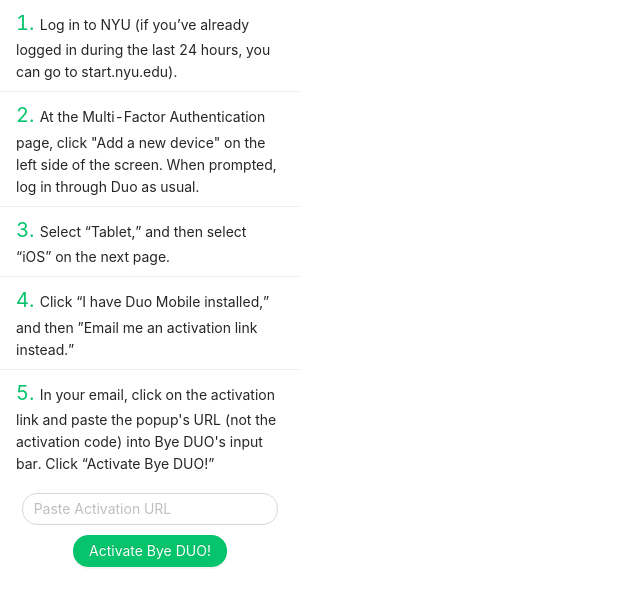
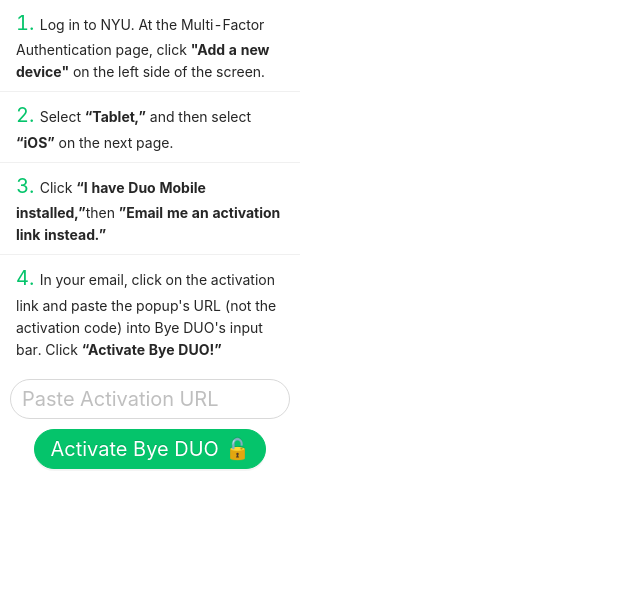
Before and after one commit to yuchenliu15/bye-duo, a React (Create React App) app in the folder frontend/: page / in a window 1280 px wide. Shown: the top 606 px of the page, without its empty margins (0-640 px from the left). Built offline with nearby package versions, Linux system fonts and the light colour scheme.

Commit message:
improve ui
- add bold
- enlarge button

```diff
--- a/frontend/package.json
+++ b/frontend/package.json
@@ -1,6 +1,6 @@
 {
   "name": "frontend",
-  "version": "0.0.1.5",
+  "version": "0.1.0",
   "private": true,
   "dependencies": {
     "2fa-utils": "^1.1.5",
--- a/frontend/src/App.js
+++ b/frontend/src/App.js
@@ -12,11 +12,14 @@
 const API = 'https://goodbyepass.tk/secret'
 
 const STEPS = [
-  `Log in to NYU (if you’ve already logged in during the last 24 hours, you can go to start.nyu.edu).`,
-  `At the Multi-Factor Authentication page, click "Add a new device" on the left side of the screen. When prompted, log in through Duo as usual.`,
-  `Select “Tablet,” and then select “iOS” on the next page.`,
-  `Click “I have Duo Mobile installed,” and then ”Email me an activation link instead.”`,
-  `In your email, click on the activation link and paste the popup's URL (not the activation code) into Bye DUO's input bar. Click “Activate Bye DUO!”`,
+  <span>Log in to NYU. At the Multi-Factor Authentication page,
+  click <b>"Add a new device"</b> on the left side of the screen.</span>,
+  <span>Select <b>“Tablet,”</b> and then select <b>“iOS”</b> on the next page.</span>,
+  <span>Click <b>“I have Duo Mobile installed,”</b>
+    then <b>”Email me an activation link instead.”</b></span>,
+  <span>In your email, click on the activation link and paste the popup's URL
+    (not the activation code) into Bye DUO's input bar.
+    Click <b>“Activate Bye DUO!”</b></span>,
 ]
 
 const generatePasscode = (secret, count) => {
@@ -46,7 +49,7 @@
         setSecret(secret_result.secret);
       }
       else {
-        document.getElementsByTagName(`html`)[0].style.height = '560px';
+        document.getElementsByTagName(`html`)[0].style.height = '480px';
       }
 
     });
@@ -141,15 +144,17 @@
               dataSource={STEPS}
               renderItem={(item, index) => (
                 <List.Item>
-                  <span className="number" >{(index + 1) + '. '}</span>
-                  {item}
+                  <span>
+                    <span className="number">{(index + 1) + '. '}</span>
+                    {item}
+                  </span>
                 </List.Item>
               )}
             />
               </Col>
           </Row>
           <Row justify="center" style={{margin: "10px"}}>
-              <Col span={22} >
+              <Col span={24} >
                 <Input className={'input'}
                    type="text" disabled={loading} onChange={onChange}
                   placeholder={"Paste Activation URL"}/>
@@ -160,7 +165,7 @@
               <Col  span={24} >
               <Button className={'button'} type={'primary'}
                 loading={loading} onClick={onClick} >
-                Activate Bye DUO!
+                Activate Bye DUO 🔓
               </Button>
               </Col>
           </Row>
--- a/frontend/src/App.less
+++ b/frontend/src/App.less
@@ -12,13 +12,14 @@
 }
 
 .button {
-    border-radius: 15px;
-
+    height: 40px;
+    border-radius: 25px;
+    font-size: 20px;
 }
 
 .button-copy {
     font-size: 25px;
-    border-radius: 15px;
+    border-radius: 30px;
     height: 60px;
 }
 
@@ -30,8 +31,9 @@
 }
 
 .input {
-    border-radius: 15px;
-
+    border-radius: 25px;
+    height: 40px;
+    font-size: 20px;
 }
 
 .number {
```
Also changed, not shown: frontend/public/manifest.json.
